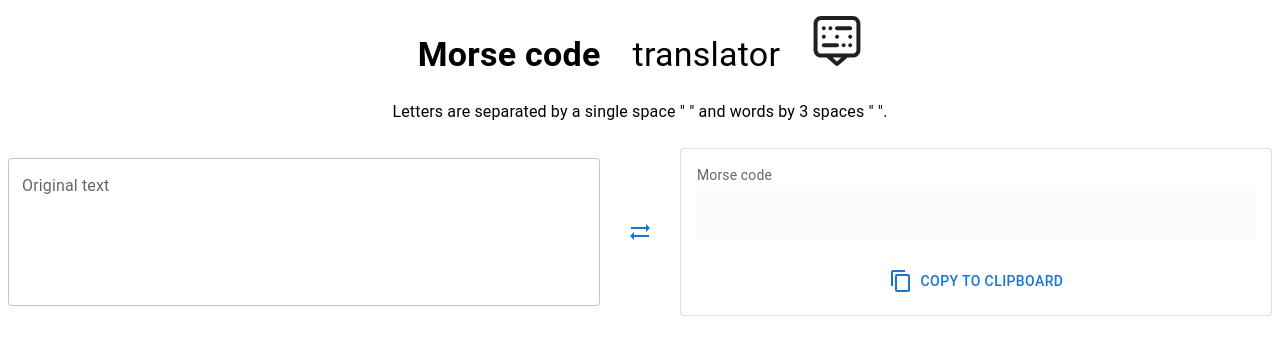
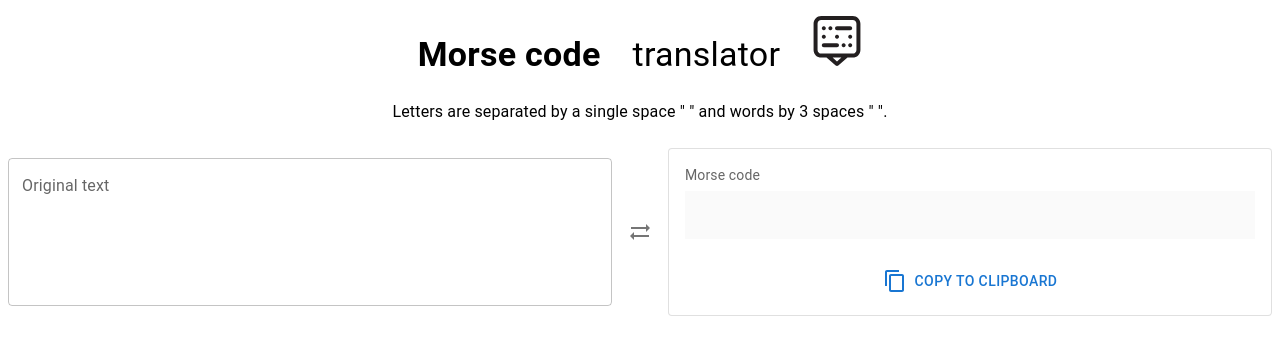
Before and after one commit to bbtools-ps/morse-code-translator, a React (Vite) app: page / in a window 1280 px wide. Shown: the top 354 px of the page. Built offline with nearby package versions, Linux system fonts and the light colour scheme.

Commit message:
added aria label for the button

```diff
--- a/src/App.tsx
+++ b/src/App.tsx
@@ -1,6 +1,14 @@
 import ContentCopyIcon from "@mui/icons-material/ContentCopy";
 import SyncAltIcon from "@mui/icons-material/SyncAlt";
-import { Box, Button, Card, Grid, TextField, Typography } from "@mui/material";
+import {
+  Box,
+  Button,
+  Card,
+  Grid,
+  IconButton,
+  TextField,
+  Typography,
+} from "@mui/material";
 import { grey } from "@mui/material/colors";
 import useMediaQuery from "@mui/material/useMediaQuery";
 import { useEffect, useState } from "react";
@@ -81,15 +89,16 @@ export default function App() {
           fullWidth={!isDesktop}
           sx={isDesktop ? { flex: 1 } : undefined}
         />
-        <Button
-          onClick={(e) => {
+        <IconButton
+          onClick={() => {
             setValue(translatedValue);
             setTranslatedValue(value);
             setTranslateToggle((prevState) => !prevState);
           }}
+          aria-label="Translate switch"
         >
           <SyncAltIcon />
-        </Button>
+        </IconButton>
         <Box sx={{ flex: 1, width: !isDesktop ? "100%" : undefined }}>
           <Card variant="outlined" style={{ padding: "1rem" }}>
             <Grid direction="column" container>
```
